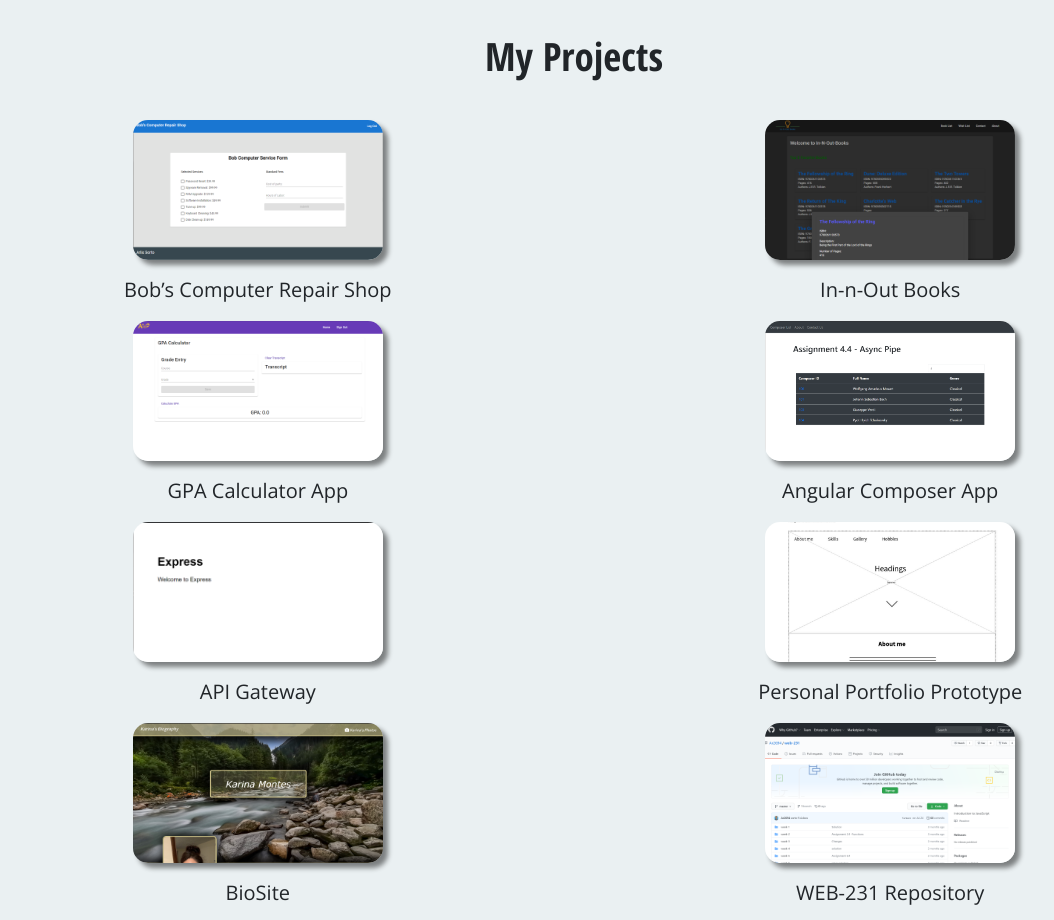
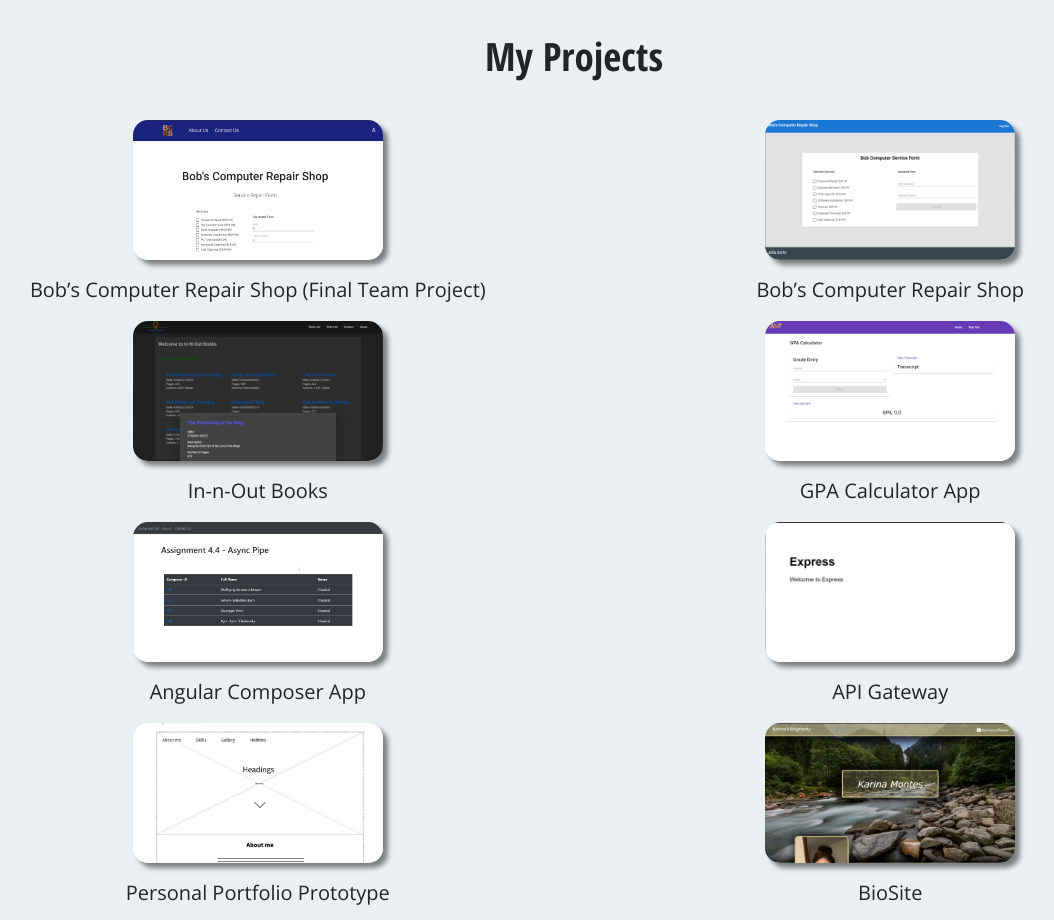
Before and after one commit to Ar2694/Ar2694.github.io, a plain HTML site: page index.html in a window 1280 px wide. Shown: the part 1560-2480 px from the top of the page, without its empty margins (66-1120 px from the left). Drawn offline with nearby package versions, Linux system fonts and the light colour scheme.

Commit message:
BCRS updated

```diff
--- a/index.html
+++ b/index.html
@@ -133,7 +133,11 @@
                 </div>
                 <div class="project-container">
                     <div class="project-item">
-                        <a href="https://ar2694.github.io/bobs-computer-repair-shop" target="_blank"><img src="./images/bobs-computer-repair-shop.png" alt="In-n-Out Books"></a>
+                        <a href="https://ravenclaw-bcrs.herokuapp.com/#/" target="_blank"><img src="./images/bcrs.png" alt="Bob’s Computer Repair Shop"></a>
+                        <p>Bob’s Computer Repair Shop (Final Team Project)</p>
+                    </div>
+                    <div class="project-item">
+                        <a href="https://ar2694.github.io/bobs-computer-repair-shop" target="_blank"><img src="./images/bobs-computer-repair-shop.png" alt="Bob’s Computer Repair Shop"></a>
                         <p>Bob’s Computer Repair Shop</p>
                     </div>
                     <div class="project-item">
```
Also changed, not shown: images/bcrs.png (added).
